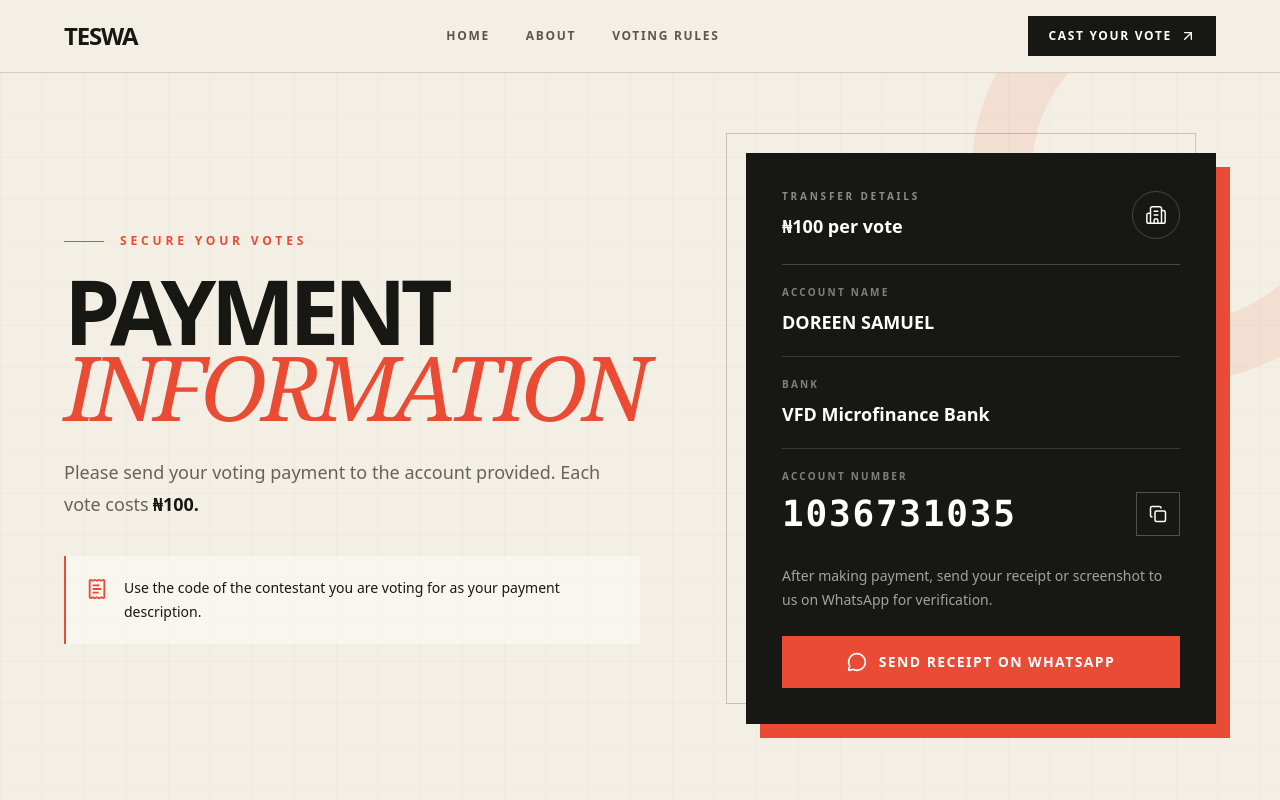
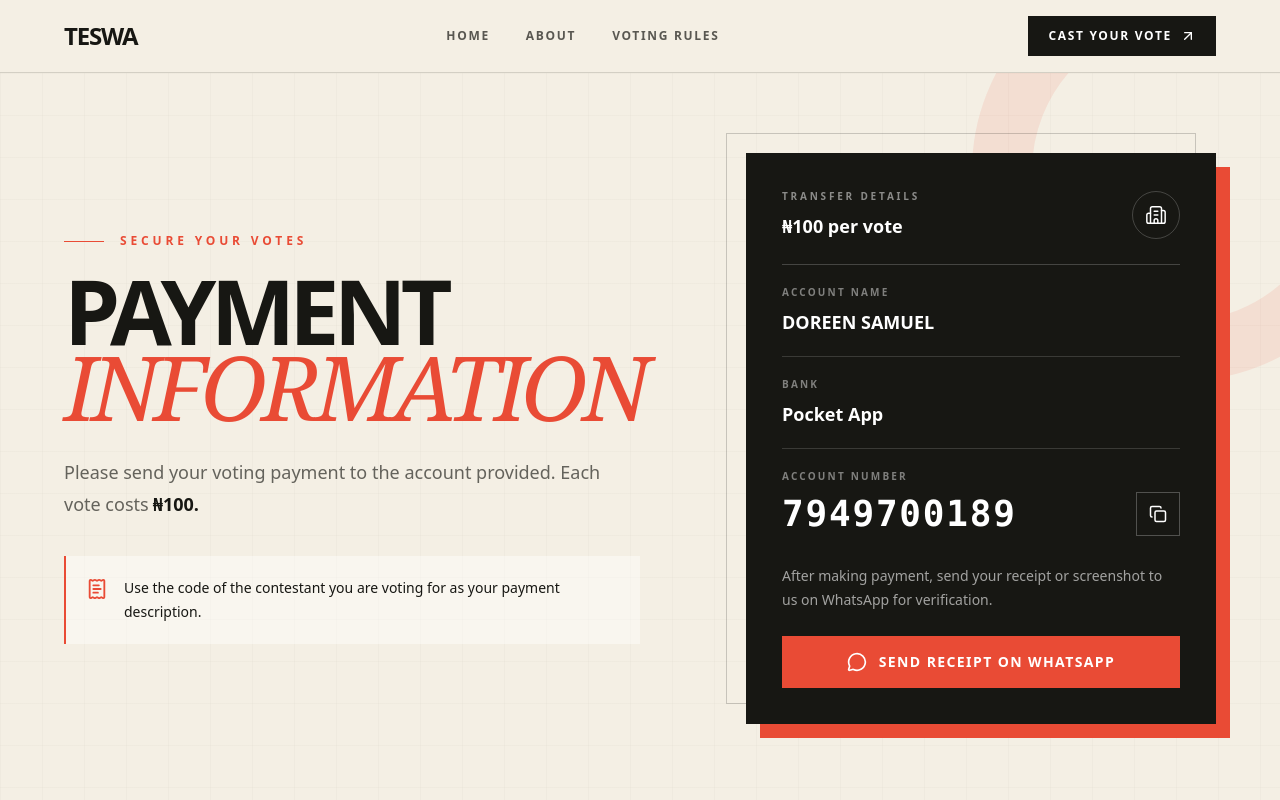
Before and after one commit to isaiah973/rankingSystem, a React (Vite) app: page /payment in a window 1280 px wide. Shown: the top 800 px of the page. Built offline with nearby package versions, Linux system fonts and the light colour scheme.

Commit message:
added new bank account

```diff
--- a/src/Pages/PaymentPage.jsx
+++ b/src/Pages/PaymentPage.jsx
@@ -9,7 +9,7 @@ import { useState } from "react";
 import Footer from "../Components/Footer";
 import Navbar from "../Components/Navbar";
 
-const accountNumber = "1036731035";
+const accountNumber = "7949700189";
 
 const PaymentPage = () => {
   const [copied, setCopied] = useState(false);
@@ -97,9 +97,7 @@ const PaymentPage = () => {
                   <dt className="text-[10px] font-bold uppercase tracking-[0.22em] text-white/45">
                     Bank
                   </dt>
-                  <dd className="mt-2 text-lg font-bold">
-                    VFD Microfinance Bank
-                  </dd>
+                  <dd className="mt-2 text-lg font-bold">Pocket App</dd>
                 </div>
                 <div className="py-5">
                   <dt className="text-[10px] font-bold uppercase tracking-[0.22em] text-white/45">
```
